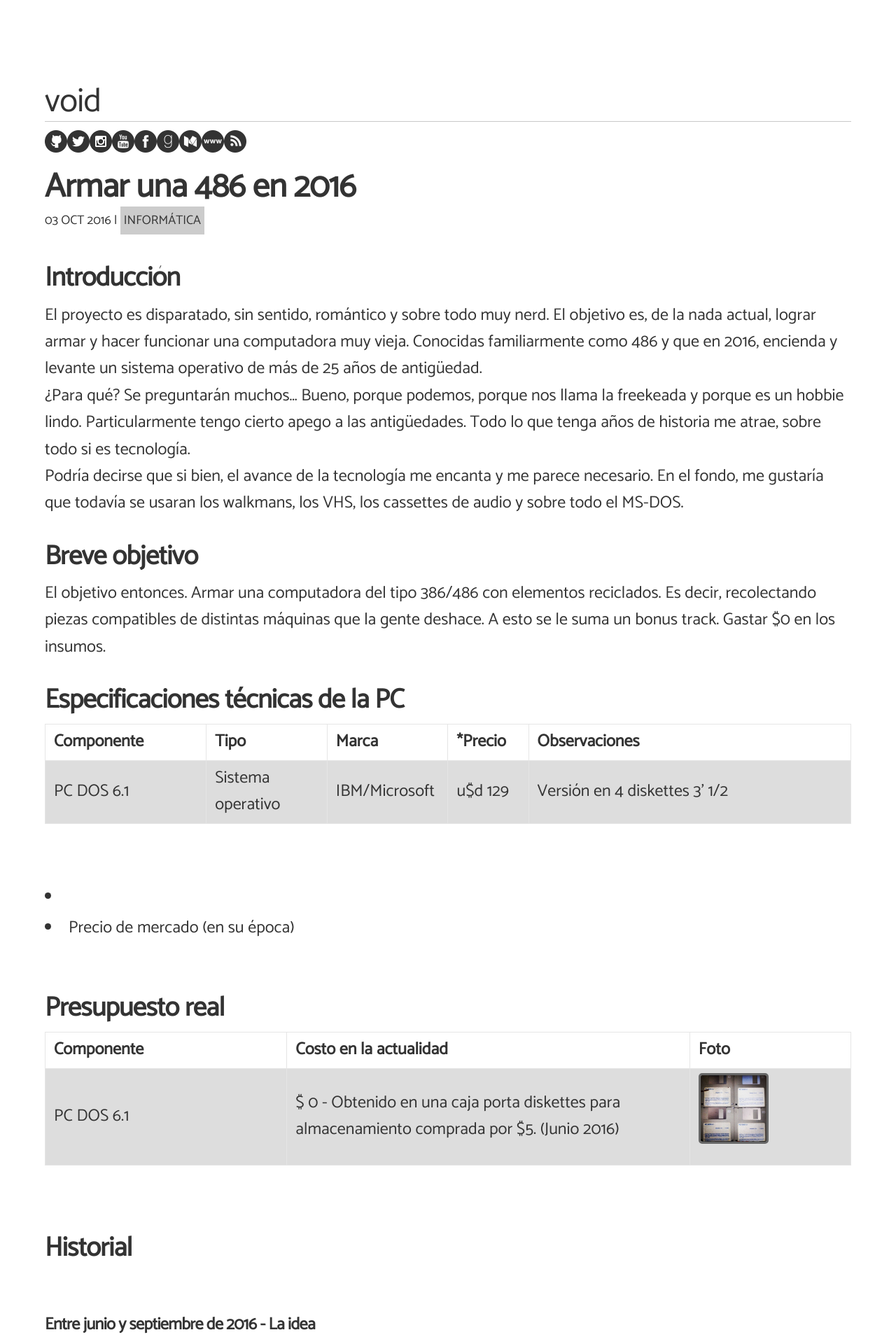
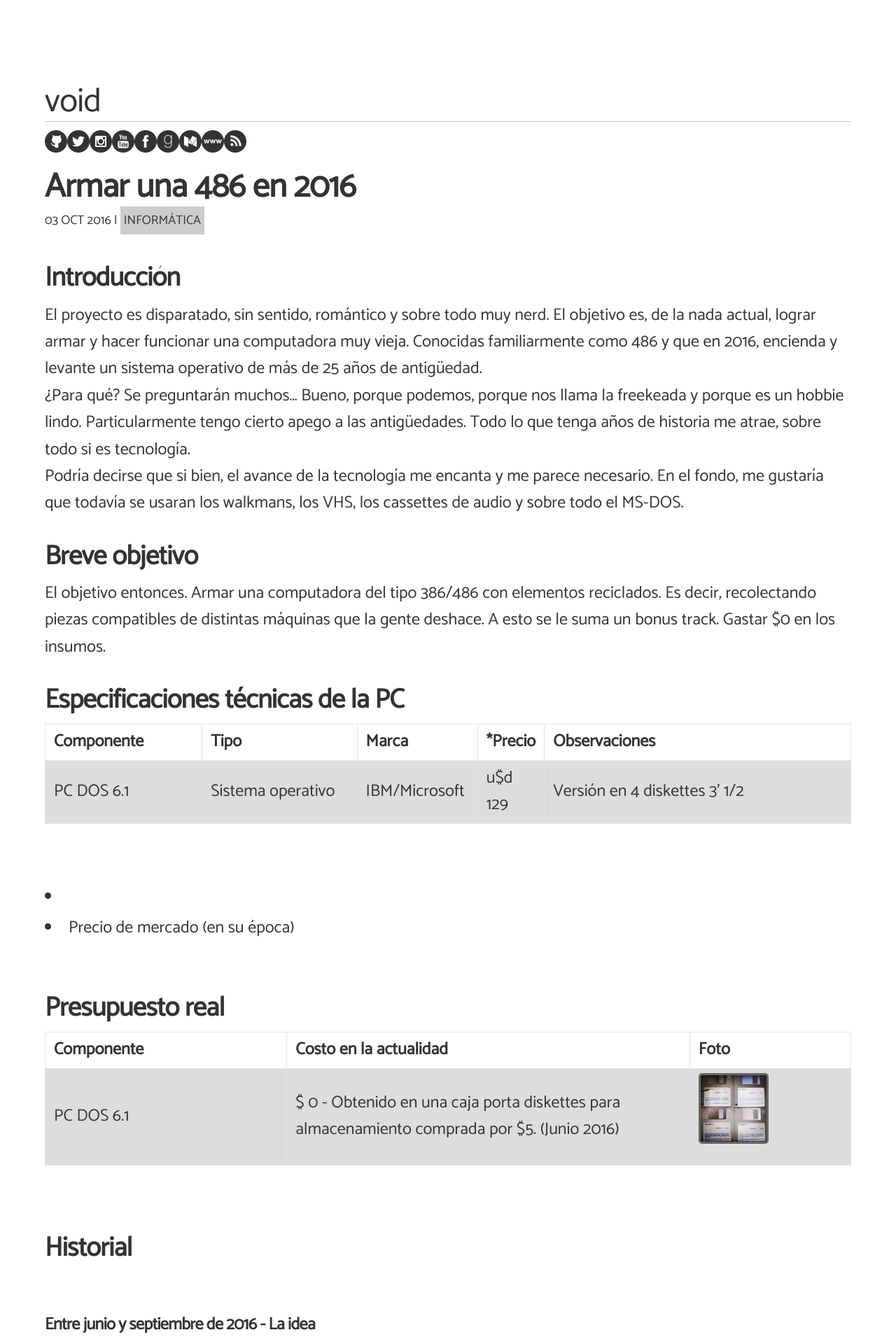
Before and after one commit to angelsimon/angelsimon.github.io, a Jekyll site: the page built from _posts/2016-10-03-armar-una-486-en-2016.md, in a window 1280 px wide. Shown: the top 1920 px of the page at 70% size. Built offline with Jekyll 4.4.1, drawn with Linux system fonts in a browser that asks for light colours; nearby versions of some CDN libraries; comment, search, counter and statistics services are not loaded.

Commit message:
Update 2016-10-03-armar-una-486-en-2016.md

```diff
--- a/_posts/2016-10-03-armar-una-486-en-2016.md
+++ b/_posts/2016-10-03-armar-una-486-en-2016.md
@@ -24,9 +24,9 @@ de distintas máquinas que la gente deshace. A esto se le suma un bonus track. G
 <table class="bicolor">
 <tr>
   <th width="20%">Componente</th>
-  <th width="15%">Tipo</th>
+  <th width="20%">Tipo</th>
   <th width="15%">Marca</th>
-  <th width="10%">*Precio</th>
+  <th width="5%">*Precio</th>
   <th width="40%">Observaciones</th>
 </tr>
 <tr>
```
